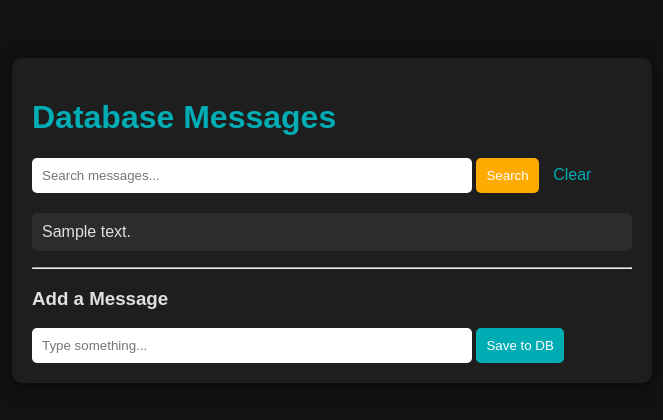
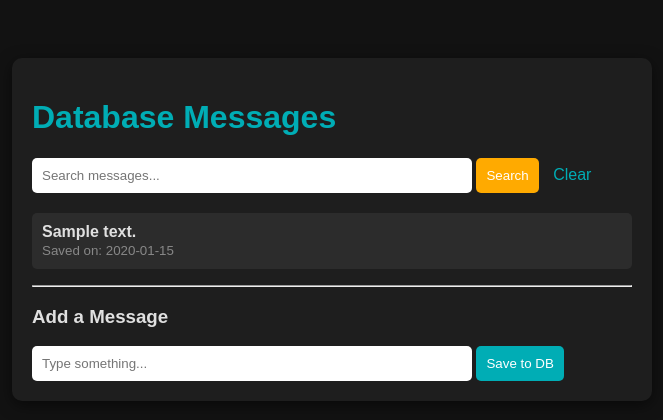
Before and after one commit to piperoldan/myapp, a Flask app: page / in a window 1280 px wide. Shown: the top 420 px of the page, without its empty margins (308-971 px from the left). Run offline with Flask 3, Linux system fonts and the light colour scheme; tables that the repository leaves empty hold one stand-in row (values such as "Sample post").

Commit message:
Added timeline to the messages

```diff
--- a/app.py
+++ b/app.py
@@ -1,3 +1,4 @@
+from datetime import datetime
 import time
 from flask import Flask, render_template, request, redirect
 from sqlalchemy import create_engine, Column, Integer, String
@@ -17,6 +18,7 @@ class Message(Base):
     __tablename__ = 'messages'
     id = Column(Integer, primary_key=True)
     text = Column(String(100))
+    created_at = Column(String(50), default=datetime.now().strftime("%Y-%m-%d %H:%M:%S"))
 
 # --- NEW RETRY LOGIC ---
 def init_db():
--- a/templates/index.html
+++ b/templates/index.html
@@ -22,7 +22,11 @@
         </form>
         <ul>
             {% for m in messages %}
-            <li>{{ m.text }}</li>
+            <li>
+                <strong>{{ m.text }}</strong>
+                <br>
+                <small style="color: #888;">Saved on: {{ m.created_at }}</small>
+            </li>
             {% endfor %}
         </ul>
         <hr>
```
